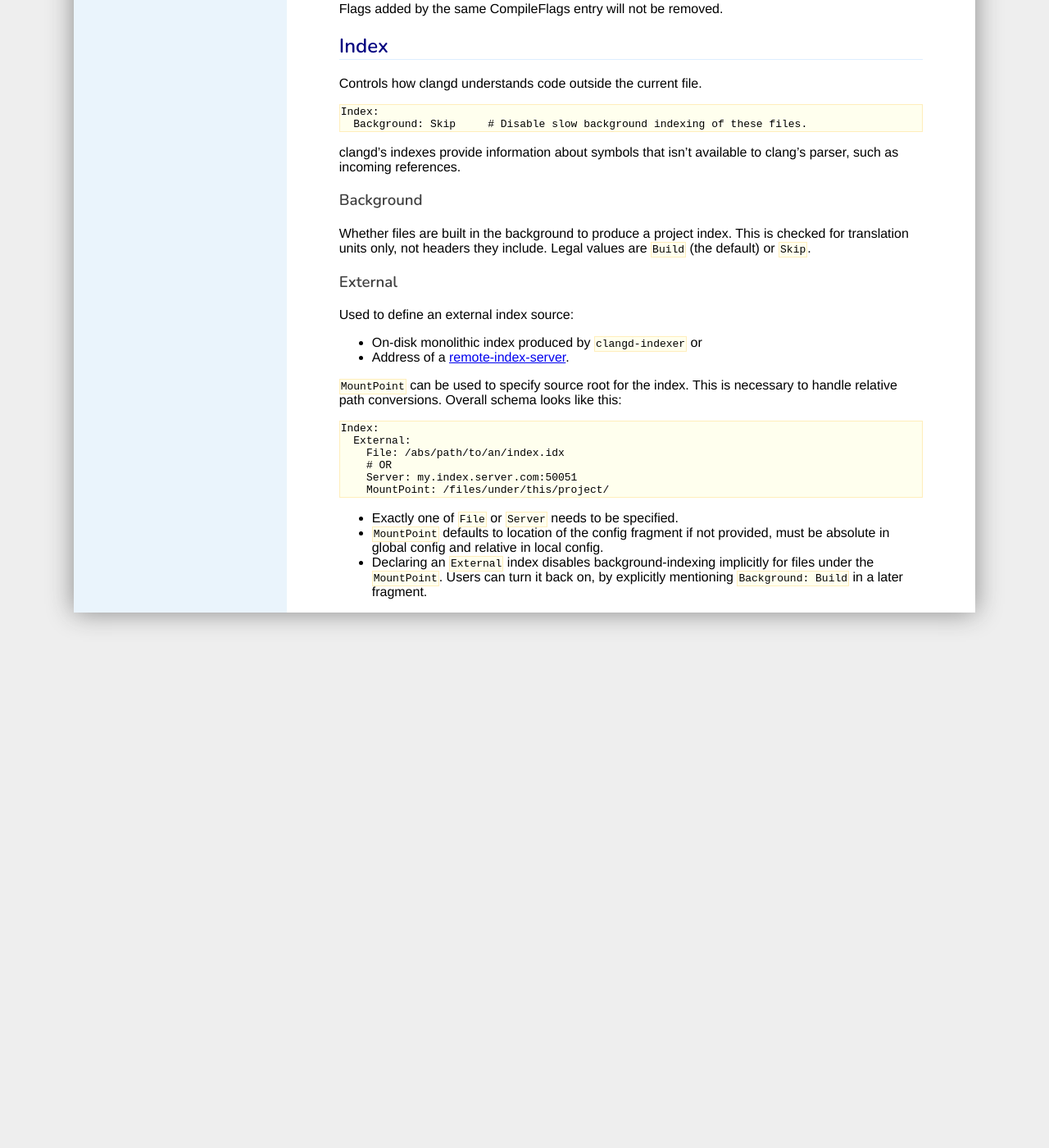
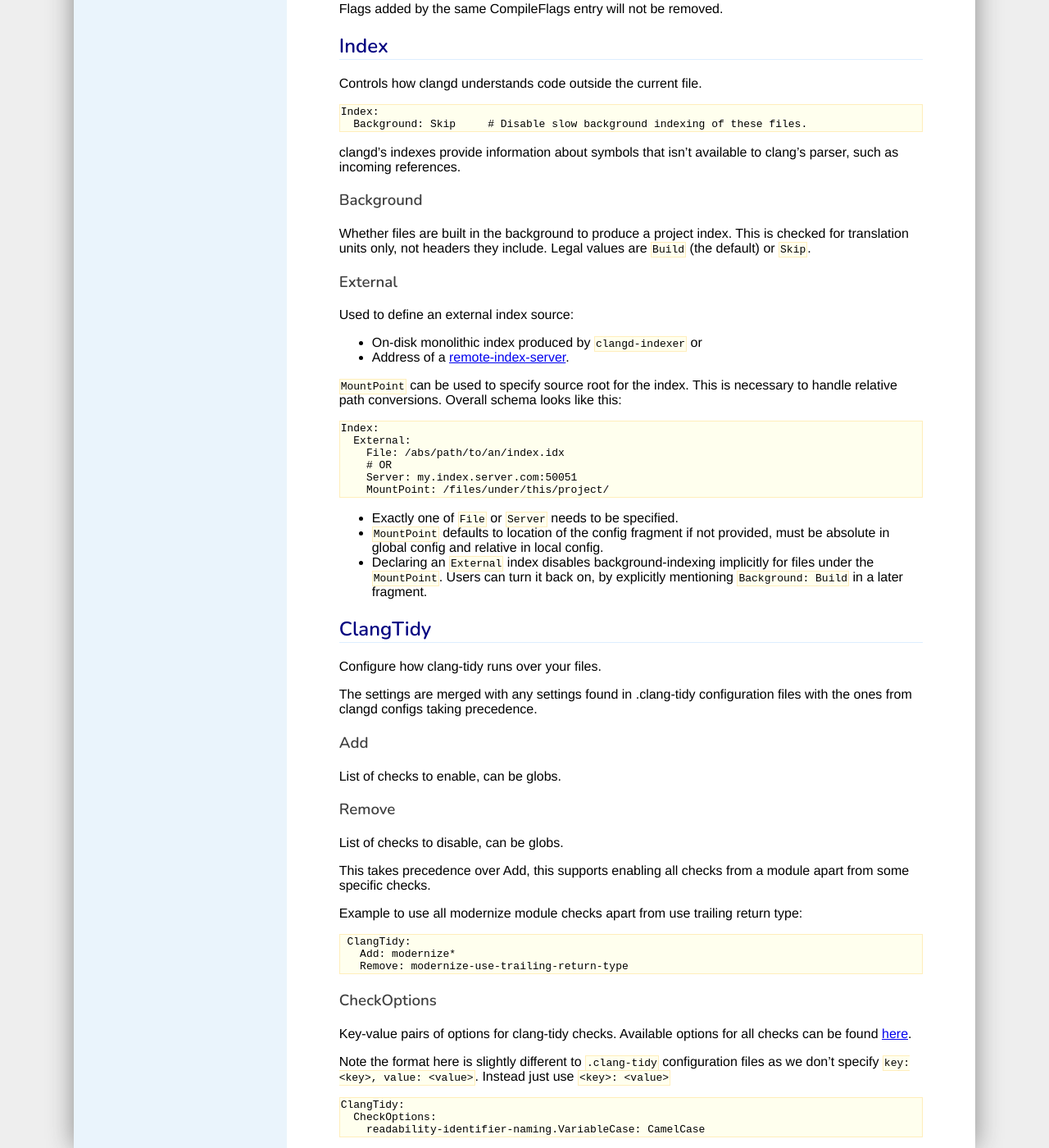
Before and after one commit to llvm/clangd-www, a Jekyll site: the page built from config.md, in a window 1280 px wide and 1400 px high, scrolled down 2273 px. Shown: the whole window at 82% size. Built offline with Jekyll 4.4.1, drawn with Linux system fonts in a browser that asks for light colours; our own code applies the rules of GitHub Pages for plain Markdown files.

Commit message:
Add ClangTidy to Config documentation (#13)

````diff
--- a/config.md
+++ b/config.md
@@ -169,3 +169,41 @@ Index:
 - Declaring an `External` index disables background-indexing implicitly for
   files under the `MountPoint`. Users can turn it back on, by explicitly
   mentioning `Background: Build` in a later fragment.
+
+## ClangTidy
+
+Configure how clang-tidy runs over your files.
+
+The settings are merged with any settings found in .clang-tidy
+configuration files with the ones from clangd configs taking precedence.
+
+### Add
+
+List of checks to enable, can be globs.
+
+### Remove
+
+List of checks to disable, can be globs.
+
+This takes precedence over Add, this supports enabling all checks from a module apart from some specific checks.
+
+Example to use all modernize module checks apart from use trailing return type:
+
+```
+ ClangTidy:
+   Add: modernize*
+   Remove: modernize-use-trailing-return-type
+```
+
+### CheckOptions
+
+Key-value pairs of options for clang-tidy checks.
+Available options for all checks can be found [here](https://clang.llvm.org/extra/clang-tidy/checks/list.html).
+
+Note the format here is slightly different to `.clang-tidy` configuration files as we don't specify `key: <key>, value: <value>`.
+Instead just use `<key>: <value>`
+```
+ClangTidy:
+  CheckOptions:
+    readability-identifier-naming.VariableCase: CamelCase
+```
````
